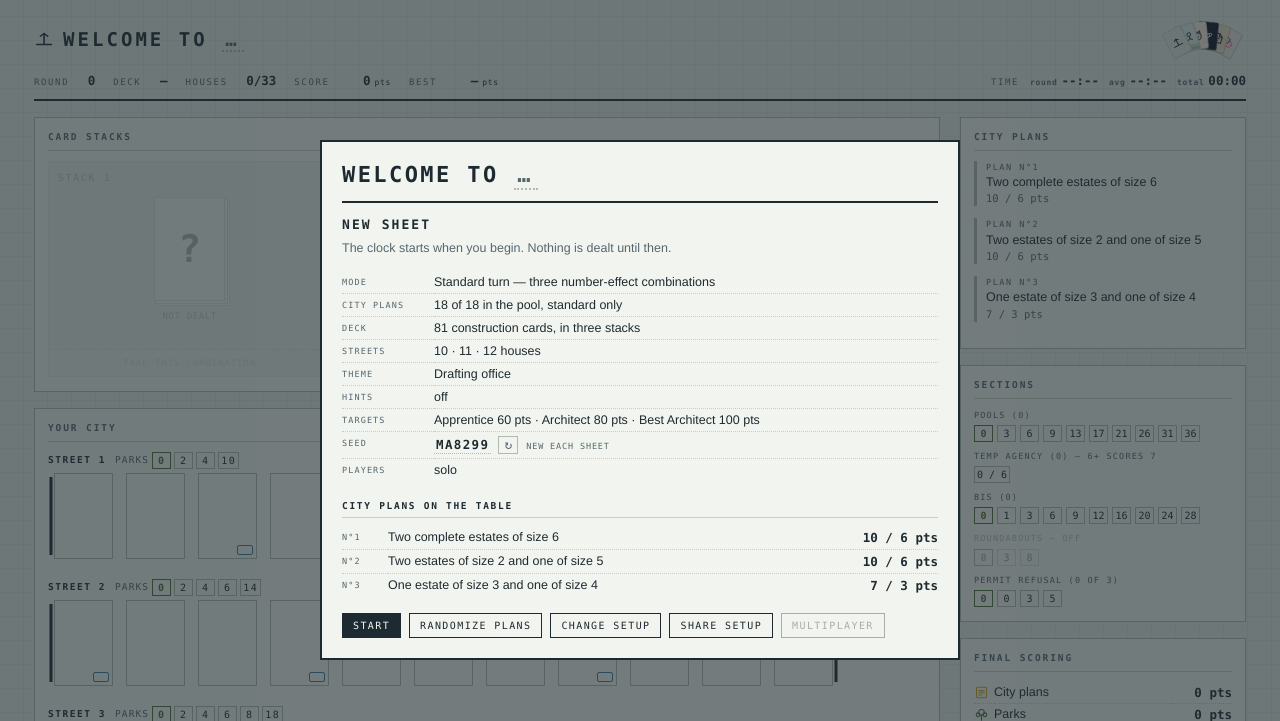
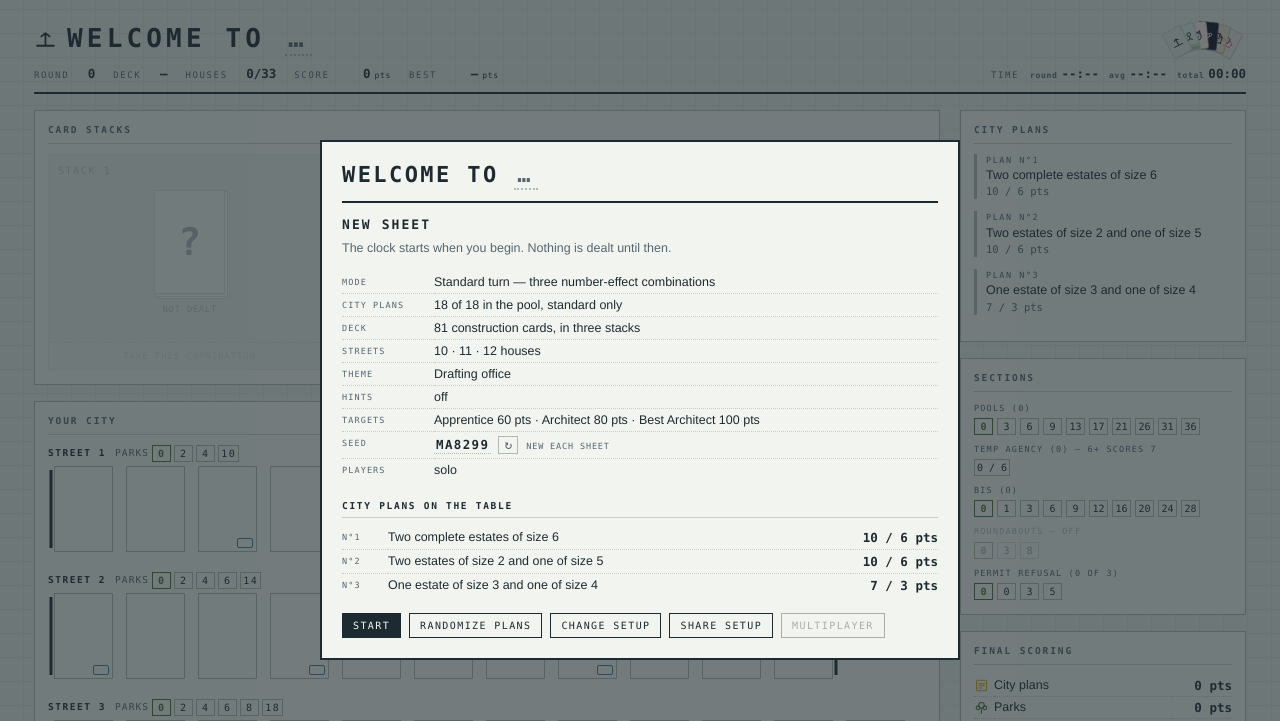
Before and after one commit to sunken-dev/welcome-to, a plain HTML site: page index.html in a window 1280 px wide. Shown: the top 721 px of the page. Drawn offline with Linux system fonts and the light colour scheme.

Commit message:
style(sheet): enlarge the masthead title

```diff
--- a/index.html
+++ b/index.html
@@ -40,9 +40,9 @@
      one in assets/ from drifting apart. */
   .mastlogo{height:44px;width:auto;flex:0 0 auto}
   @media (max-width:520px){ .mastlogo{height:34px} }
-  .mast{display:flex;flex-direction:column;gap:12px;
+  .mast{display:flex;flex-direction:column;gap:5px;
     border-bottom:2px solid var(--ink);padding-bottom:10px;margin-bottom:16px}
-  .mast h1{font-family:var(--mono);font-size:19px;font-weight:700;letter-spacing:.16em;
+  .mast h1{font-family:var(--mono);font-size:26px;font-weight:700;letter-spacing:.16em;
     text-transform:uppercase;margin:0;line-height:1.1}
   /* the five counters to the left, the clock pushed to the right */
   .statbar{display:flex;justify-content:space-between;align-items:flex-end;
@@ -315,8 +315,8 @@
   .bx,.col .cap{border-radius:calc(var(--rs)*.45)}
   .btn,.chip,.picks button,.vbtn{border-radius:calc(var(--rs)*.7)}
   .status{border-radius:var(--r) var(--r) 0 0}
-  #mark{display:inline-block;vertical-align:-4px;margin-right:7px}
-  #mark svg{width:22px;height:22px}
+  #mark{display:inline-block;vertical-align:-5px;margin-right:8px}
+  #mark svg{width:25px;height:25px}
   /* live miniature of the theme: custom properties are set inline on .tprev,
      so everything inside resolves to that theme without switching the app */
   .tprev{margin-top:8px;padding:9px;border:1px solid var(--rule);
@@ -505,7 +505,7 @@
   @media (max-width:520px){
     :root{--face-w:56px;--face-h:81px;--lot-w:46px;--lot-h:67px;--cardgap:9px}
     .ccard .n{font-size:30px;padding:11px 4px 4px}
-    .mast h1{font-size:16px}
+    .mast h1{font-size:18px}
   }
 </style>
 <style id="themecss"></style>
@@ -842,7 +842,7 @@ const THEMES = {
     bgart: mottle(),
     css: ".panel{box-shadow:inset 0 0 26px rgba(58,42,24,.07)}"+
          ".panel>h2{text-transform:none;font-variant:small-caps;letter-spacing:.1em;font-size:12px}"+
-         ".mast h1{text-transform:none;letter-spacing:.04em;font-size:23px}"+
+         ".mast h1{text-transform:none;letter-spacing:.04em;font-size:26px}"+
          ".combo-head,.legend span,.cornernote{text-transform:none;font-variant:small-caps;letter-spacing:.05em}",
     glyphs: {
       surveyor:  '<path d="M4.5 21V9l2-3.6L8.5 9v12M15.5 21V9l2-3.6L19.5 9v12"/>'+
```
